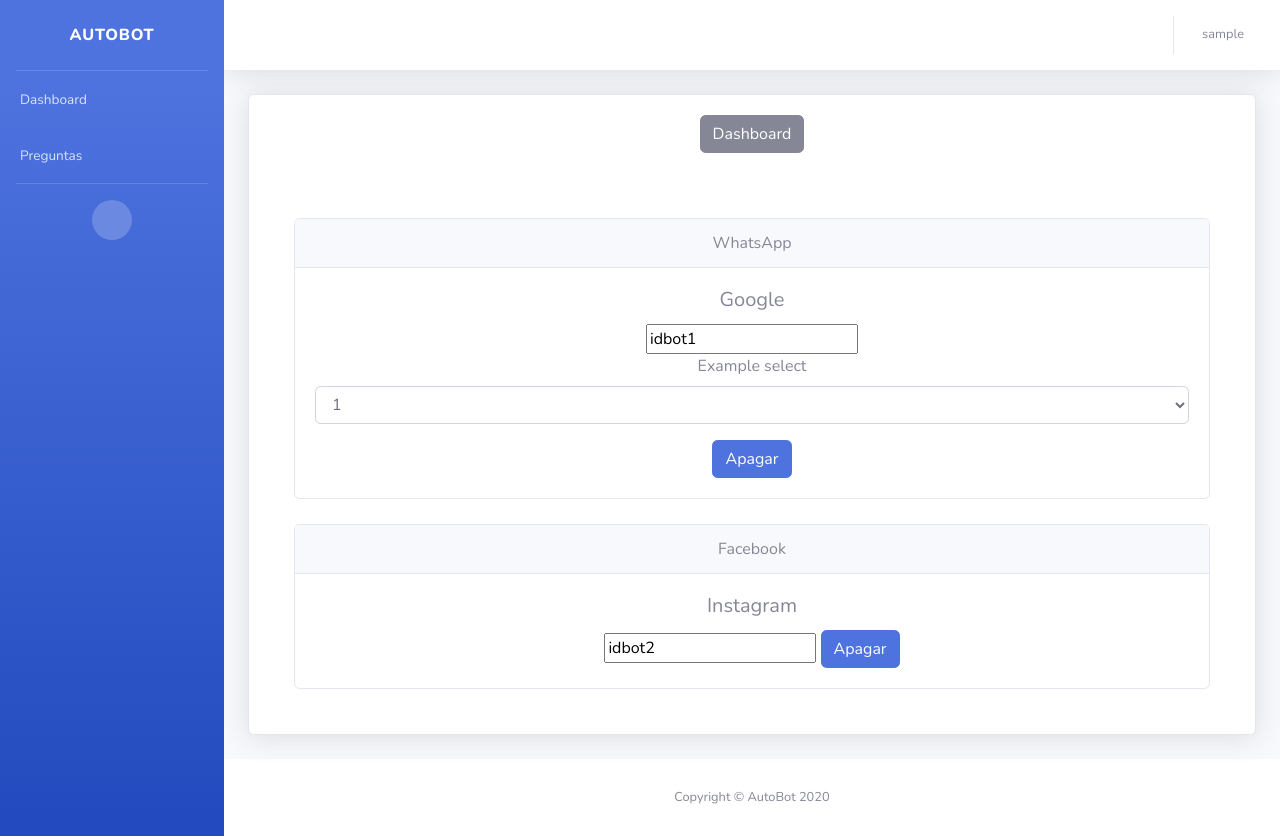
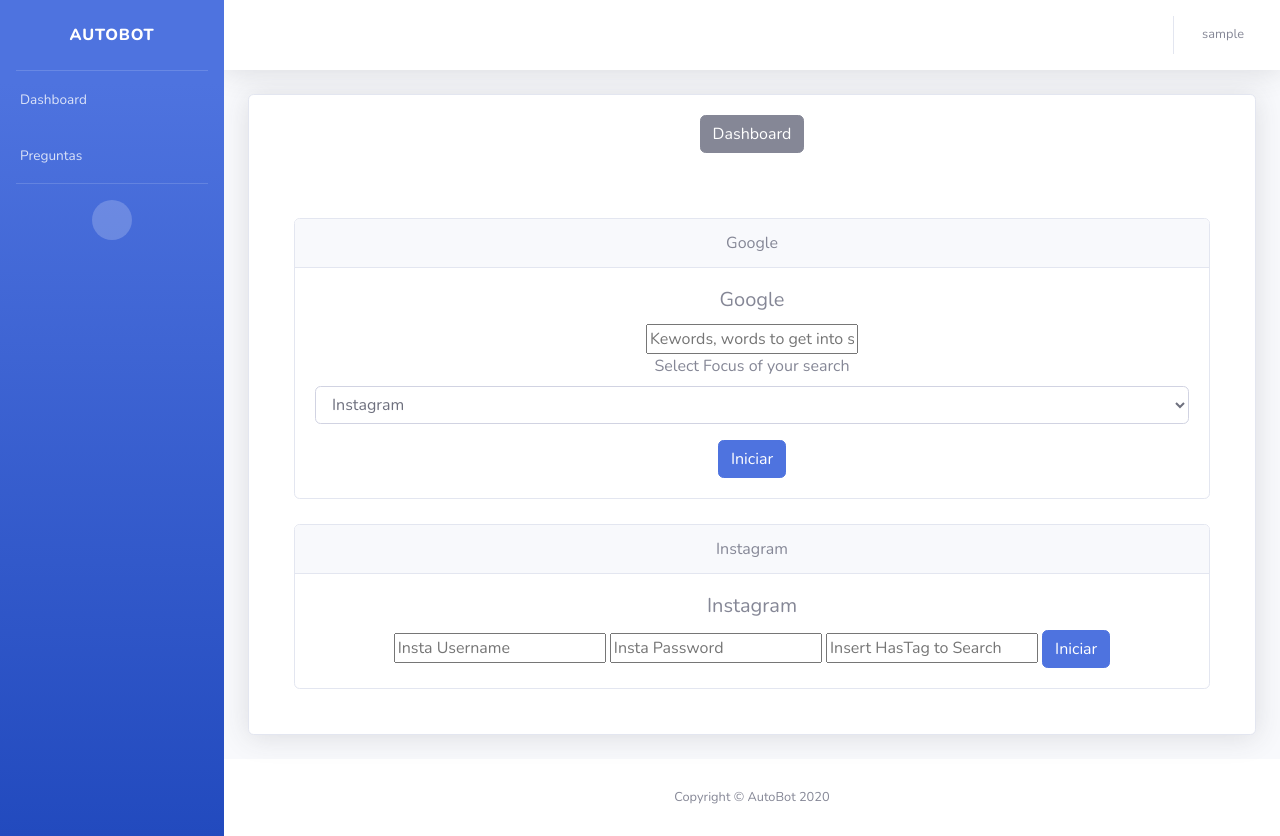
Before and after one commit to donc-py/autobot, a Flask app: page /dashboard in a window 1280 px wide. Run offline with Flask 2, Linux system fonts and the light colour scheme; the visitor is signed in with stand-in values (Sample User, id 1); some libraries are stand-ins or nearby versions.

Commit message:
new updates

```diff
--- a/app.py
+++ b/app.py
@@ -82,9 +82,16 @@ def dow():
 
     if sys.platform == "win32":
 
-        cursor1.execute("""UPDATE bots SET status = %s WHERE id = %s""", ('on', request.form['id']))
-        mariadb_connection.commit()
-        os.startfile('script1.py')
+        #cursor1.execute("""UPDATE bots SET status = %s WHERE id = %s""", ('on', request.form['id']))
+        #mariadb_connection.commit()
+        import subprocess
+        UDP_IP = request.form['keywords']
+        #user = request.form['username']
+        #clave = request.form['clave']
+        print(UDP_IP)
+        #subprocess.Popen(["script4.py", UDP_IP])
+        os.system('python script4.py {}'.format(UDP_IP))
+        #os.startfile('script4.py {}'.format(UDP_IP))
         return dashboard()
     else:
 
@@ -96,11 +103,13 @@ def dow():
 def dof():
     mariadb_connection = mariadb.connect(user='root', password='', database='autobot', host='127.0.0.1', port='3306')
     cursor1 = mariadb_connection.cursor()
-
+    UDP_IP = str(request.form['hashtag'])
+    user = request.form['usuario']
+    clave = request.form['clave']
     if sys.platform == "win32":
-        cursor1.execute("""UPDATE bots SET status = %s WHERE id = %s""", ('on', request.form['idfa']))
-        mariadb_connection.commit()
-        os.startfile('script2.py')
+        #cursor1.execute("""UPDATE bots SET status = %s WHERE id = %s""", ('on', request.form['idfa']))
+        #mariadb_connection.commit()
+        os.system('python script5.py {} {} {}'.format(UDP_IP, user, clave))
         return dashboard()
     else:
 
--- a/templates/dashboard.html
+++ b/templates/dashboard.html
@@ -130,43 +130,28 @@
 
 <div class="card text-center" style="margin:25px;">
   <div class="card-header">
-    WhatsApp
+    Google
   </div>
   <div class="card-body">
     <h5 class="card-title">Google</h5>
 
 
-  {% if whatsstat == 'off' %}
+
     <form action="/dow" method="POST">
-  <input  id="id" name="id" value="{{ whatsid }}">
+  <input  id="keywords" name="keywords" placeholder="Kewords, words to get into search">
       <div class="form-group">
-    <label for="exampleFormControlSelect1">Example select</label>
-    <select class="form-control" id="exampleFormControlSelect1">
-      <option>1</option>
-      <option>2</option>
-      <option>3</option>
-      <option>4</option>
-      <option>5</option>
+    <label for="exampleFormControlSelect1">Select Focus of your search</label>
+    <select class="form-control" id="Operation" name="Operation">
+      <option>Instagram</option>
+      <option>Google Search</option>
+
     </select>
   </div>
     <button type="submit" class="btn btn-primary">Iniciar</button>
       </form>
-    {% else %}
-      <form action="/dowof" method="POST">
-  <input  id="idof" name="idof" value="{{ whatsid }}">
-        <div class="form-group">
-    <label for="exampleFormControlSelect1">Example select</label>
-    <select class="form-control" id="exampleFormControlSelect1">
-      <option>1</option>
-      <option>2</option>
-      <option>3</option>
-      <option>4</option>
-      <option>5</option>
-    </select>
-  </div>
-    <button type="submit" class="btn btn-primary">Apagar</button>
-        </form>
-    {% endif %}
+
+
+
 
 
 
@@ -177,22 +162,22 @@
 
 <div class="card text-center" style="margin:25px;">
   <div class="card-header">
-    Facebook
+    Instagram
   </div>
   <div class="card-body">
     <h5 class="card-title">Instagram</h5>
 
-  {% if facestat == 'off' %}
+
     <form action="/dof" method="POST">
-  <input  id="idfa" name="idfa" value="{{ faceid }}">
+      <input  id="usuario" name="usuario" placeholder="Insta Username">
+      <input  id="clave" name="clave" placeholder="Insta Password">
+  <input  id="hashtag" name="hashtag" placeholder="Insert HasTag to Search">
+
     <button type="submit" class="btn btn-primary">Iniciar</button>
       </form>
-    {% else %}
-      <form action="/dofof" method="POST">
-  <input  id="idfaof" name="idfaof" value="{{ faceid }}">
-    <button type="submit" class="btn btn-primary">Apagar</button>
-        </form>
-    {% endif %}
+
+
+
 
 
 
```
Also changed, not shown: script4.py (+5 -3 lines), script5.py (+26 -7 lines), 1 other file.
